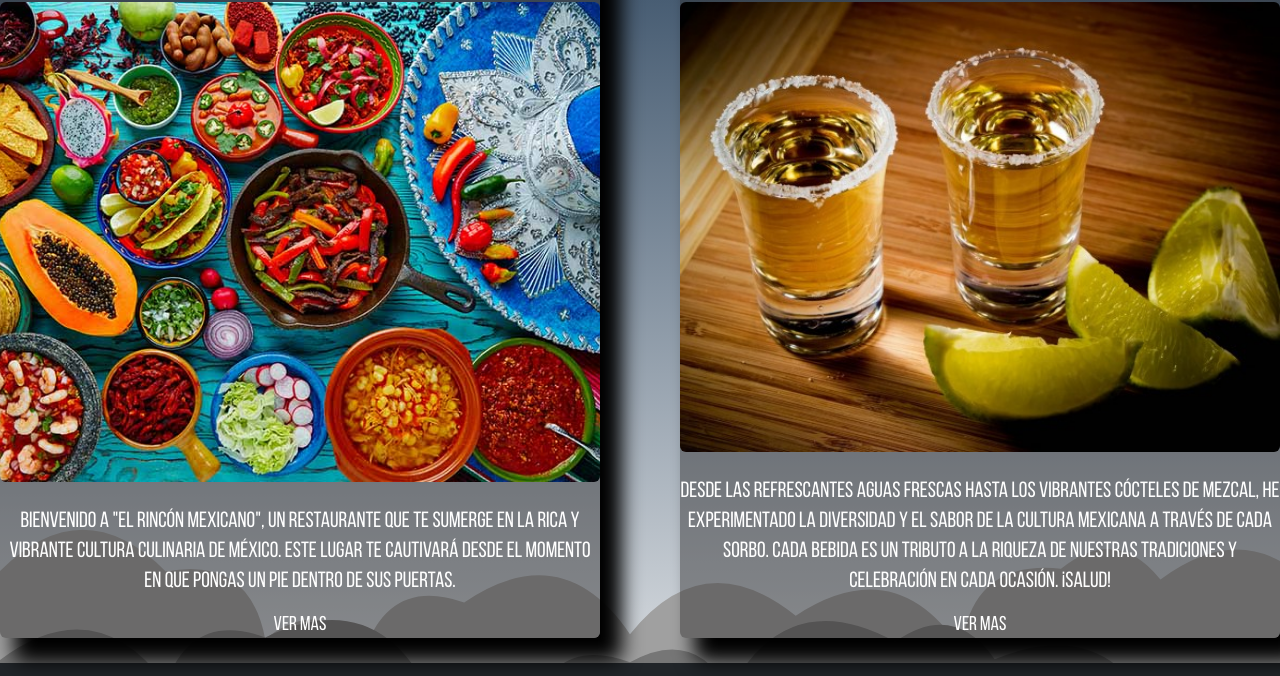
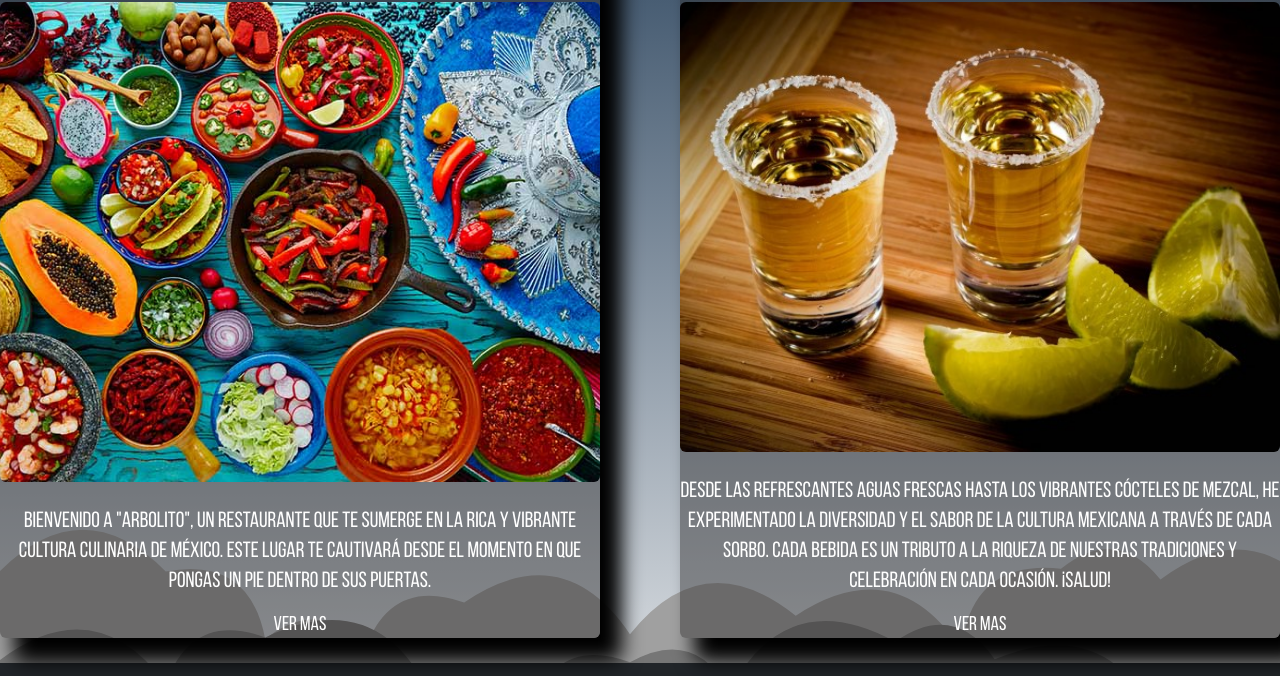
Before and after one commit to PaulMota10/PF-GarciaMota, a website: page index.html in a window 1280 px wide. Shown: the part 276-952 px from the top of the page. Drawn offline with nearby package versions, Linux system fonts and the light colour scheme.

Commit message:
Modificacion en parrafo del index

```diff
--- a/index.html
+++ b/index.html
@@ -62,7 +62,7 @@
                     <img src="Imagenes/index.jpg" alt="Imagen de nosotros">
                       <br>
                       <p class="parrafo">
-                        Bienvenido a "El Rincón Mexicano", un restaurante que te sumerge en la rica y vibrante cultura culinaria de México.
+                        Bienvenido a "Arbolito", un restaurante que te sumerge en la rica y vibrante cultura culinaria de México.
                         Este lugar te cautivará desde el momento en que pongas un pie dentro de sus puertas.
                       </p>
                       <a class="enlace" href="Paginas/nosotros.html">Ver mas</a>
```
